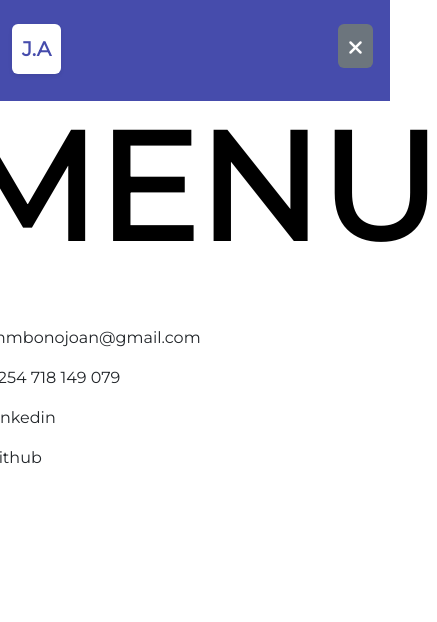
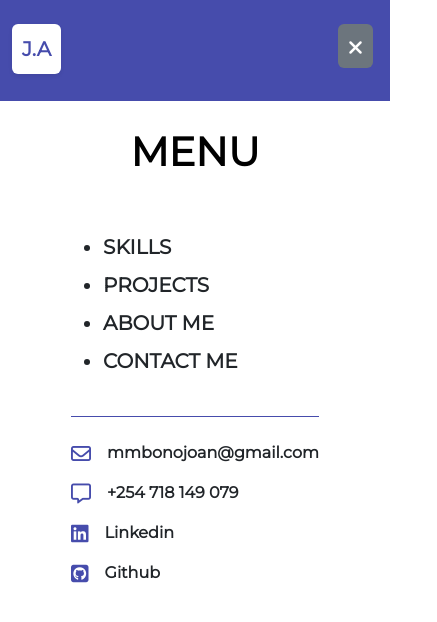
Before and after one commit to ndutagrace25/joanportforlio, a React (Create React App) app: page / in a window 390 px wide. Both pictures are taken after a click on the element 356 px from the left and 46 px from the top of the page. Shown: the top 622 px of the page, 437 px wide, since content can reach past the window. Built offline with nearby package versions, Linux system fonts and the light colour scheme.

Commit message:
added menu mobile and desktop vie

```diff
--- a/src/App.css
+++ b/src/App.css
@@ -76,6 +76,20 @@ p {
   font-size: 150px;
 }
 
+.menu-list {
+  font-size: 20px;
+}
+
+.border-line {
+  display: none;
+}
+
+.arrange-desktop {
+  display: block;
+}
+.arrange-mobile {
+  display: none;
+}
 @media screen and (max-width: 480px) {
   .nav-icon {
     padding: 10px !important;
@@ -165,4 +179,28 @@ p {
     height: 100vh !important;
     background-image: linear-gradient(to top, #ffffff 88%, #464cac 10%);
   }
+  .menu-mobile {
+    padding-left: 10px !important;
+    padding-right: 10px !important;
+  }
+
+  .menu-title {
+    font-size: 40px;
+    text-align: center;
+    margin-top: 30px;
+  }
+
+  .border-line {
+    display: block;
+    border-bottom: #464cac !important;
+    border-width: 1px !important;
+    border-bottom-style: solid !important;
+  }
+  .arrange-mobile {
+    display: flex;
+    flex-direction: column;
+  }
+  .arrange-desktop {
+    display: none;
+  }
 }
--- a/src/pages/Menu.jsx
+++ b/src/pages/Menu.jsx
@@ -2,40 +2,102 @@ import React from "react";
 
 const Menu = () => {
   return (
-    <div>
+    <div className="menu-mobile">
       <h1 className="text-black fw-bold menu-title">MENU</h1>
-      <div className="d-flex justify-content-between mt-5">
-        <div>
+      <div className="d-flex justify-content-between mt-5 flex-wrap arrange-mobile">
+        <div className="arrange-desktop">
           <div
             className="d-flex flex-row align-items-center"
             style={{ cursor: "pointer" }}
           >
             <i className="fa-regular fa-envelope fa-lg primary-text-color"></i>
-            <div className="ps-3">mmbonojoan@gmail.com</div>
+            <div className="ps-3 fw-bold">mmbonojoan@gmail.com</div>
           </div>
           <div
             className="d-flex flex-row align-items-center py-3"
             style={{ cursor: "pointer" }}
           >
             <i class="fa-regular fa-message fa-lg primary-text-color"></i>
-            <div className="ps-3">+254 718 149 079</div>
+            <div className="ps-3 fw-bold">+254 718 149 079</div>
           </div>
           <div
             className="d-flex flex-row align-items-center pb-3"
             style={{ cursor: "pointer" }}
           >
             <i class="fa-brands fa-linkedin fa-lg primary-text-color"></i>
-            <div className="ps-3">Linkedin</div>
+            <div className="ps-3 fw-bold">Linkedin</div>
           </div>
           <div
             className="d-flex flex-row align-items-center"
             style={{ cursor: "pointer" }}
           >
             <i class="fa-brands fa-square-github fa-lg primary-text-color"></i>
-            <div className="ps-3">Github</div>
+            <div className="ps-3 fw-bold">Github</div>
           </div>
         </div>
-        <div></div>
+        <div className="arrange-mobile arrange-mobile">
+          <ul className="text-uppercase fw-bold menu-list">
+            <li className="pt-2" style={{ cursor: "pointer" }}>
+              Skills
+            </li>
+            <li className="pt-2" style={{ cursor: "pointer" }}>
+              Projects
+            </li>
+            <li className="pt-2" style={{ cursor: "pointer" }}>
+              About Me
+            </li>
+            <li className="pt-2" style={{ cursor: "pointer" }}>
+              Contact Me
+            </li>
+          </ul>
+        </div>
+        <div className="border-line  my-4 col-md-12"></div>
+        <div className="arrange-desktop">
+          <ul className="text-uppercase fw-bold menu-list">
+            <li className="pt-2" style={{ cursor: "pointer" }}>
+              Skills
+            </li>
+            <li className="pt-2" style={{ cursor: "pointer" }}>
+              Projects
+            </li>
+            <li className="pt-2" style={{ cursor: "pointer" }}>
+              About Me
+            </li>
+            <li className="pt-2" style={{ cursor: "pointer" }}>
+              Contact Me
+            </li>
+          </ul>
+        </div>
+        <div className="arrange-mobile">
+          <div
+            className="d-flex flex-row align-items-center"
+            style={{ cursor: "pointer" }}
+          >
+            <i className="fa-regular fa-envelope fa-lg primary-text-color"></i>
+            <div className="ps-3 fw-bold">mmbonojoan@gmail.com</div>
+          </div>
+          <div
+            className="d-flex flex-row align-items-center py-3"
+            style={{ cursor: "pointer" }}
+          >
+            <i class="fa-regular fa-message fa-lg primary-text-color"></i>
+            <div className="ps-3 fw-bold">+254 718 149 079</div>
+          </div>
+          <div
+            className="d-flex flex-row align-items-center pb-3"
+            style={{ cursor: "pointer" }}
+          >
+            <i class="fa-brands fa-linkedin fa-lg primary-text-color"></i>
+            <div className="ps-3 fw-bold">Linkedin</div>
+          </div>
+          <div
+            className="d-flex flex-row align-items-center"
+            style={{ cursor: "pointer" }}
+          >
+            <i class="fa-brands fa-square-github fa-lg primary-text-color"></i>
+            <div className="ps-3 fw-bold">Github</div>
+          </div>
+        </div>
       </div>
     </div>
   );
```
